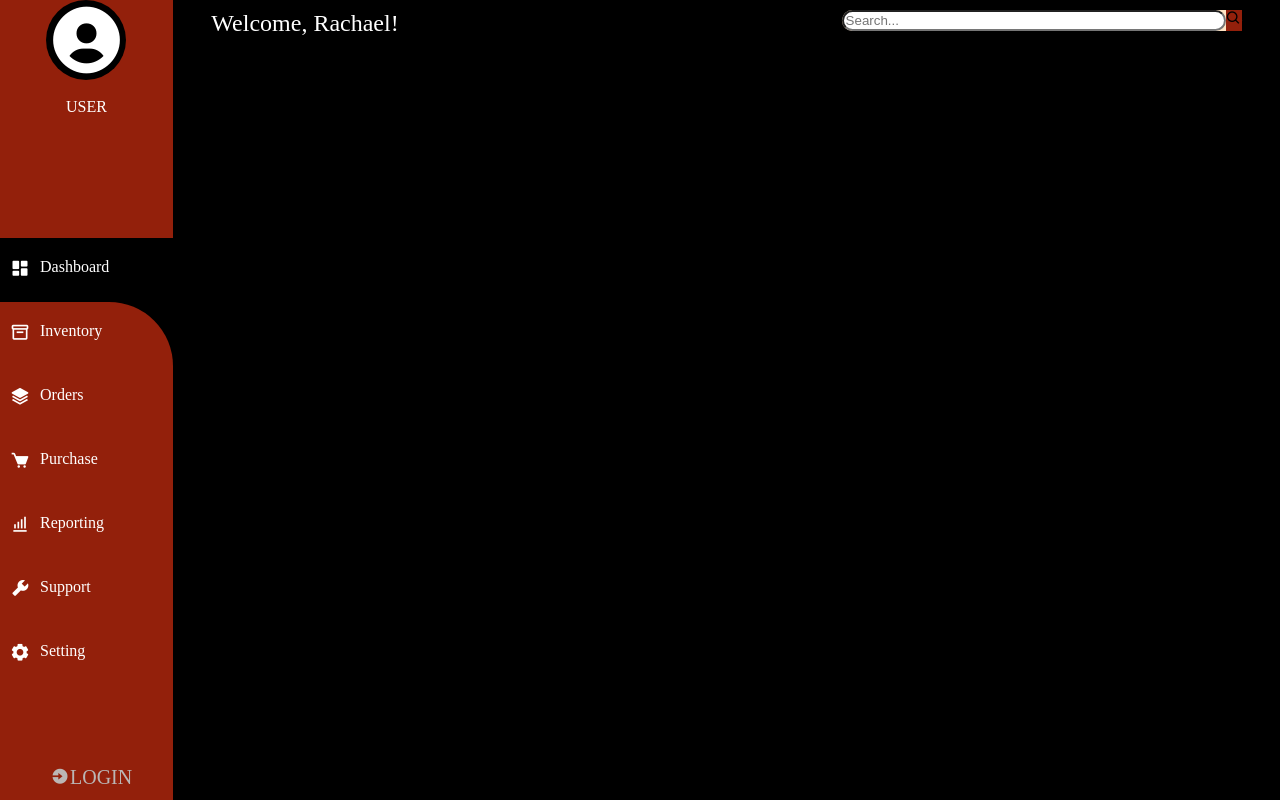
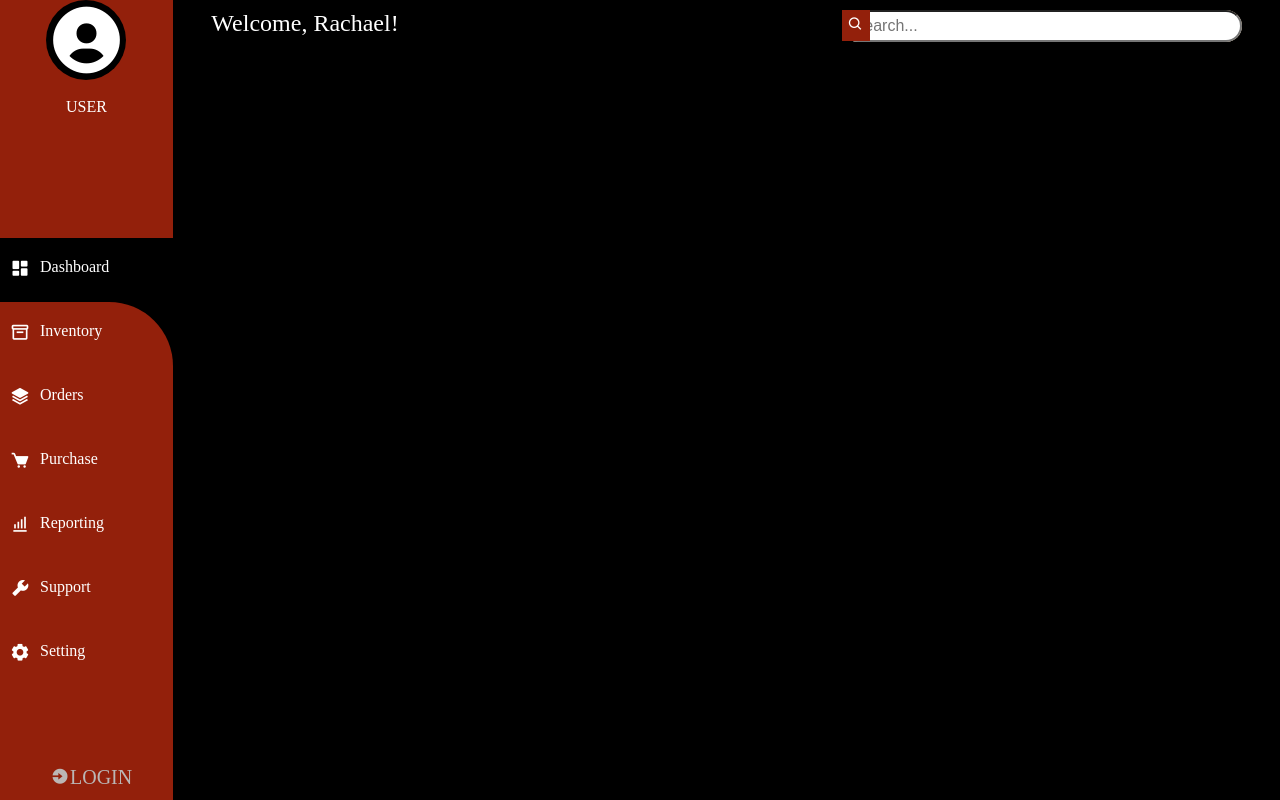
Before and after one commit to Lovethrech/personal-finance-manager, a Vue app: page / in a window 1280 px wide. Built offline with nearby package versions, Linux system fonts and the light colour scheme.

Commit message:
...working on top-main-nav container.

```diff
--- a/src/components/MainTopNav.vue
+++ b/src/components/MainTopNav.vue
@@ -50,9 +50,15 @@
     background-color: ;
     width:100%;
     border-radius:inherit;
+    padding:5px 10px;
+    font-size:16px;
 }
 .search-icon-ctn{
+    position:absolute;
+
     background-color: #93200B;
+    color:#fff;
+    padding:6px;
 }
 .notification-icon-ctn{
 
```
